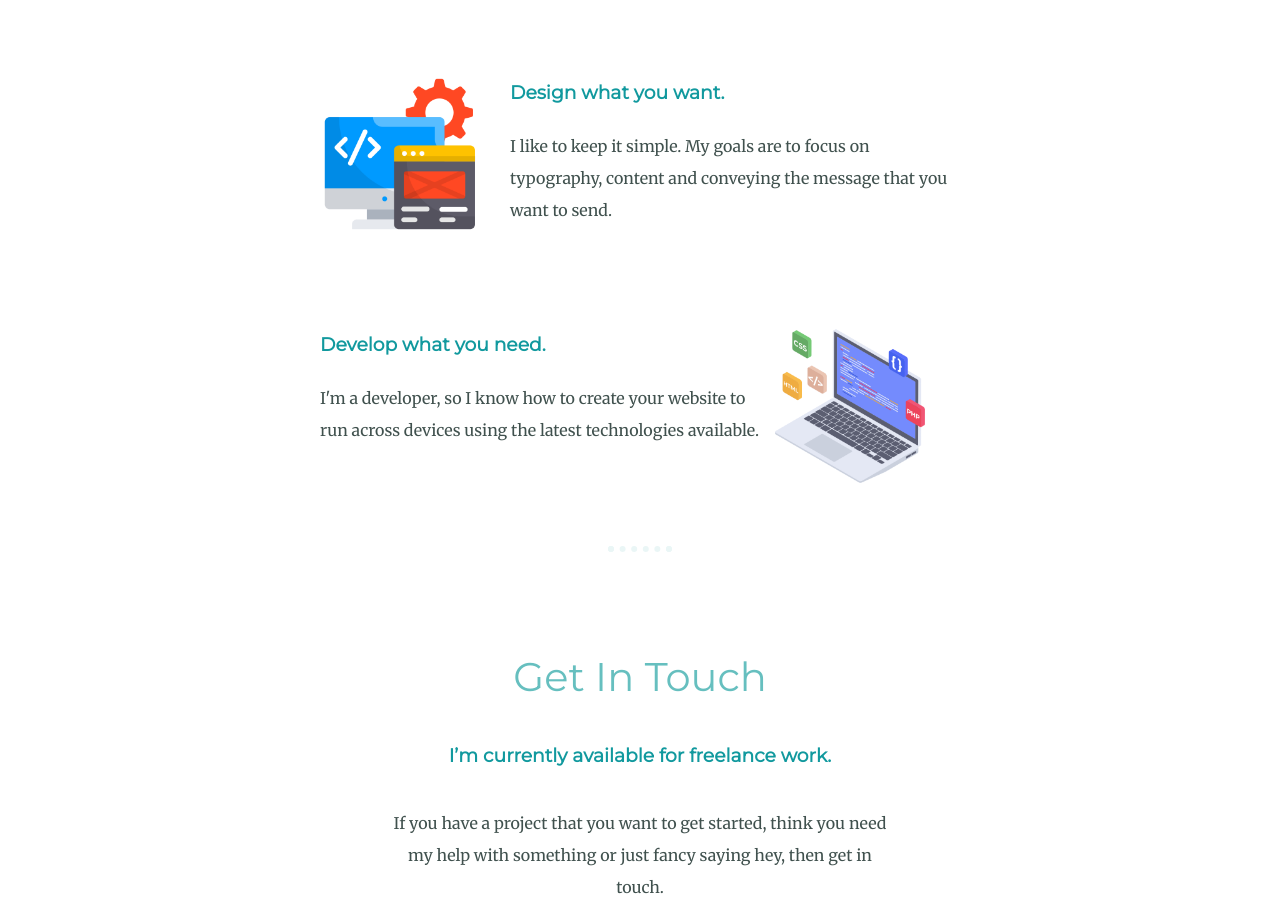
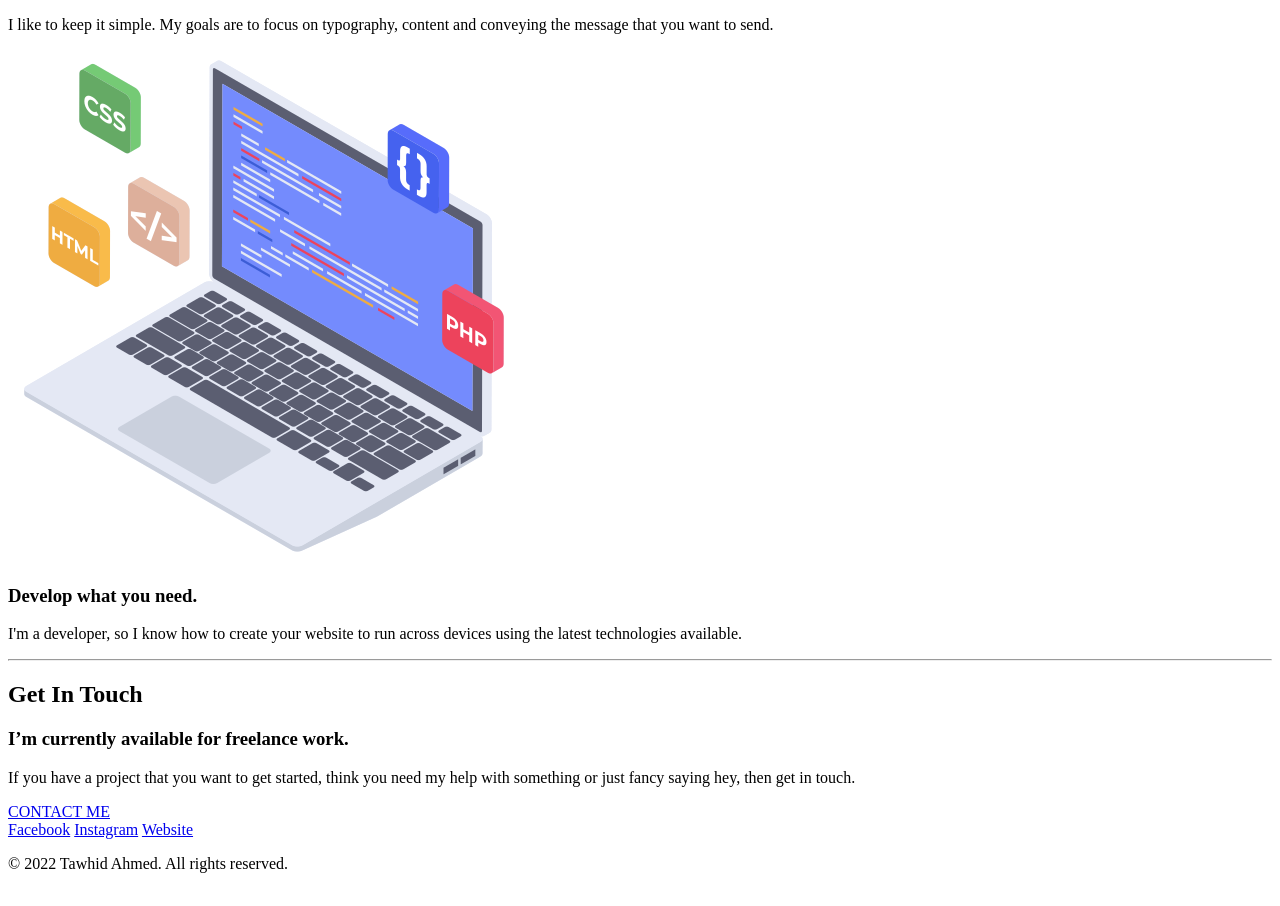
Before and after one commit to Mr-Shawshank/CV, a plain HTML site: page index.html in a window 1280 px wide. Shown: the part 1736-2642 px from the top of the page. Drawn offline with Linux system fonts and the light colour scheme.

Commit message:
Update styles.css

```diff
--- a/css/styles.css
+++ b/css/styles.css
@@ -1,170 +1,65 @@
-body {
-  margin: 0;
-  text-align: center;
-  font-family: 'Merriweather', serif;
-  color: #40514E;
-}
-div {
-}
+<!DOCTYPE html>
+<html lang="en" dir="ltr">
 
-h1 {
-  color: #66BFBF;
-  font-size: 562.5%;
-  margin: 50px auto 0 auto;
-  font-family: 'Sacramento', cursive;
-    line-height: 2;
-}
+<head>
+  <meta charset="utf-8">
 
-h2 {
-  color: #66BFBF;
-  font-size: 2.5rem;
-  font-family: 'Montserrat', sans-serif;
-  font-weight: normal;
-  padding-bottom: 10px;
+  <title>Tawhid's Website</title>
+  <link rel="stylesheet" href="css/styles.css">
+  <link rel="icon" href="favicon2.ico">
+  <link rel="preconnect" href="https://fonts.googleapis.com">
+<link rel="preconnect" href="https://fonts.gstatic.com" crossorigin>
+<link href="https://fonts.googleapis.com/css2?family=Merriweather&family=Montserrat&family=Sacramento&display=swap" rel="stylesheet">
 
-}
+</head>
 
-h3 {
-  color:  #11999E;
-  font-family: 'Montserrat', sans-serif;
-}
-p{
-  line-height: 2;
-}
-a {
-  color: #11999E;
-    font-family: 'Montserrat', sans-serif;
-    margin: 10px 20px;
-    text-decoration: none;
-}
-a:hover{
-  color: #EAF6F6;
-}
+<body>
+  <div class="top-container">
+    <img class="top-cloud"src="Images/cloud.png" alt="Cloud image">
+    <h1>I'm Tawhid.</h1>
+   <h2 class="a-web">a web designer</h2>
+       <img class="bottom-cloud" src="Images/cloud.png" alt="Cloud image">
+           <img class="mountain" src="https://cdn-icons-png.flaticon.com/512/520/520049.png" alt="mountain image">
 
-.profile {
-  margin-top: 50px;
-}
- hr {
-   border: dotted #EAF6F6 6px;
-   border-bottom: none;
-   width: 4%;
-   margin: 100px auto;
+  </div>
+  <div class="middle-container">
+    <div class="profile">
+      <img class="HWI profile" src="Images/gamer.png" alt="">
+      <h2>Hello.</h2>
+      <p class="web-design">I'm a web designer / developer based in Cumilla, Bangladesh. I have a passion for web design and love to create for web and mobile devices.</p>
+    </div>
+    <hr class="horizon-line">
+    <div class="skills">
+      <h2>My Skills.</h2>
+      <div class="skill-row">
+        <img class="code-img" src="Images/app-development.png" alt="">
+        <h3>Design what you want.</h3>
+        <p>I like to keep it simple. My goals are to focus on typography, content and conveying the message that you want to send.</p>
+      </div>
+      <div class="skill-row">
+        <img class="code-img2" src="Images/web-development.png" alt="">
+        <h3>Develop what you need.</h3>
+        <p>I'm a developer, so I know how to create your website to run across devices using the latest technologies available.</p>
+      </div>
+    </div>
+    <hr class="horizon-line">
+    <div class="contact-me">
+      <h2>Get In Touch</h2>
+      <h3>I’m currently available for freelance work.</h3>
+      <p class="contact-message">If you have a project that you want to get started, think you need my help with something or just fancy saying hey, then get in touch.</p>
+      <a href="mailto:tanwerahmed3417@gmail.com" class="BUTTON_TFG">CONTACT ME</a>
+    </div>
+  </div>
 
 
-
-}
-.web-design {
-  padding: 0 450px;
-}
-.skill-row {
-  width: 50%;
-  margin: 100px auto;
-  text-align: left;
-  line-height: 2;
-}
-.contact-message{
-  width: 40%;
-  margin: 40px auto 60px;
-}
-.code-img {
-  height: 200px;
-  width: 200px;
-  height: 25%;
-  width: 25%;
-  float: left;
-  margin-right: 30px;
-}
+  <div class="bottom-container">
+    <a class="footer-link" href="https://www.facebook.com/ahmed.tawhid9998">Facebook</a>
+    <a class="footer-link" href="https://www.instagram.com/taw_hid.psd">Instagram</a>
+    <a class="footer-link" href="https://www.appbrewery.co/">Website</a>
+    <p class=bottom-paragraph>© 2022 Tawhid Ahmed</a>. All rights reserved.</p>
+  </div>
 
 
-.code-img2 {
-  height: 200px;
-  width: 200px;
-  height: 25%;
-  width: 25%;
-  float: right;
-  margin-right: 30px;
-}
+</body>
 
-
-.mountain {
-  height: 360px; width: 512px;
-}
-.footer-link {
-  color:  #11999E;
-  font-family: 'Montserrat', sans-serif;
-}
-
-
-
-.top-container {
-  background-color: #e4f5f9;
-  position: relative;
-  padding-top: 100px;
-}
-
-.middle-container {
-}
-
-.bottom-container {
-  background-color: #66BFBF;
-  padding: 50px 0 20px;
-
-}
-.bottom-paragraph{
-  color: #EAF6F6;
-  font-size: 0.75rem;
-  padding: 20px 0px;
-}
-
-.top-cloud {
-  position: absolute;
-  right: 300px;
-  top: 50px;
-}
-
-.bottom-cloud {
-  position: absolute;
-  left: 200px;
-  bottom: 300px;
-}
-.HWI {
-  height: 300px;
-  width: 300px;
-}
-.BUTTON_TFG {
-   background: #11CDD4;
-   background-image: -webkit-linear-gradient(top, #11CDD4, #11999E);
-   background-image: -moz-linear-gradient(top, #11CDD4, #11999E);
-   background-image: -ms-linear-gradient(top, #11CDD4, #11999E);
-   background-image: -o-linear-gradient(top, #11CDD4, #11999E);
-   background-image: -webkit-gradient(to bottom, #11CDD4, #11999E);
-   -webkit-border-radius: 7px;
-   -moz-border-radius: 7px;
-   border-radius: 7px;
-   color: #FFFFFF;
-   font-family: Arial;
-   font-size: 20px;
-   font-weight: 100;
-   padding: 10px;
-   text-shadow: 1px 1px 20px #000000;
-   border: solid #337FED 0;
-   text-decoration: none;
-   display: inline-block;
-   cursor: pointer;
-   text-align: center;
-   margin-bottom: 60px;
-}
-
-.BUTTON_TFG:hover {
-   border: solid #2BC4AD 1px;
-   background: #30E3CB;
-   background-image: -webkit-linear-gradient(top, #30E3CB, #2BC4AD);
-   background-image: -moz-linear-gradient(top, #30E3CB, #2BC4AD);
-   background-image: -ms-linear-gradient(top, #30E3CB, #2BC4AD);
-   background-image: -o-linear-gradient(top, #30E3CB, #2BC4AD);
-   background-image: -webkit-gradient(to bottom, #30E3CB, #2BC4AD);
-   -webkit-border-radius: 7px;
-   -moz-border-radius: 7px;
-   border-radius: 7px;
-   text-decoration: none;
-}
+</html>
```
